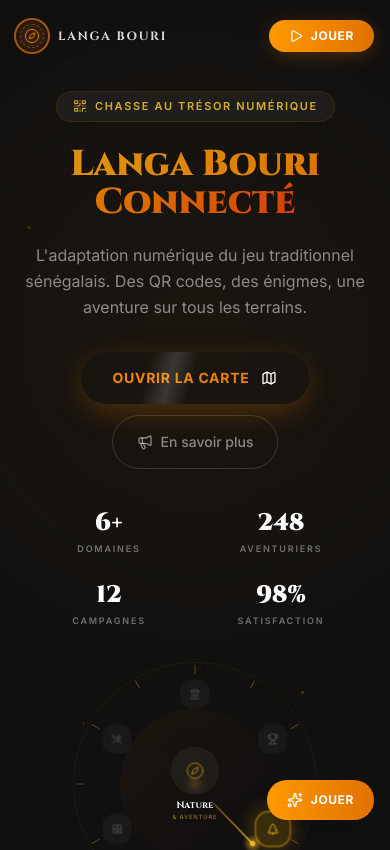
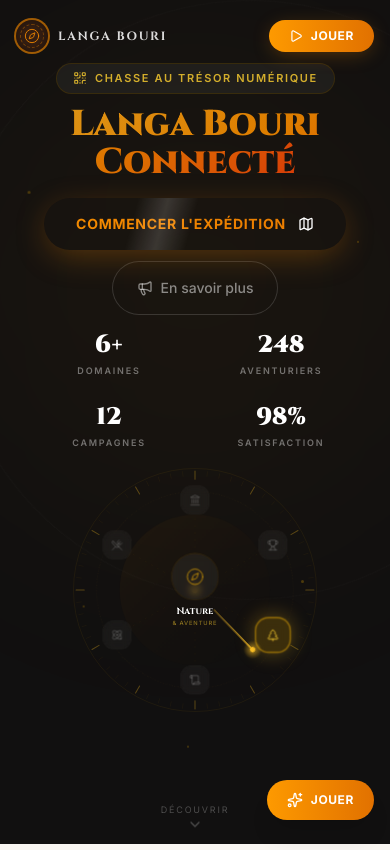
Before and after one commit to 99mass/langa-bouri-connecte-platform, a Next.js app: page / in a window 390 px wide. Shown: the top 850 px of the page. Built offline with nearby package versions, Linux system fonts and the light colour scheme.

Commit message:
refactor: Adjust layout and spacing for LandingPage component and update gradient visibility

```diff
--- a/app/page.tsx
+++ b/app/page.tsx
@@ -555,8 +555,8 @@ function HeroBg() {
         <div key={i} className="absolute rounded-full bg-amber-400/25 animate-drift"
           style={{ left: p.x, top: p.y, width: p.s, height: p.s, animationDelay: p.d }} />
       ))}
-      {/* Transition gradient - subtle on mobile to prevent watch darkening */}
-      <div className="absolute bottom-0 left-0 right-0 h-12 sm:h-32 bg-gradient-to-t from-background to-transparent z-0" />
+      {/* Transition gradient - hidden on mobile to preserve dark contrast for watch icons */}
+      <div className="hidden sm:block absolute bottom-0 left-0 right-0 h-32 bg-gradient-to-t from-background to-transparent z-0" />
     </div>
   )
 }
@@ -616,7 +616,7 @@ export default function LandingPage() {
         </header>
 
         {/* Hero content — grid: text left, wheel right */}
-        <div className="relative z-10 mx-auto flex max-w-7xl flex-1 flex-col items-center gap-8 px-4 pb-10 pt-10 lg:grid lg:grid-cols-2 lg:items-center lg:gap-12 lg:px-6 lg:pb-20 lg:pt-0">
+        <div className="relative z-10 mx-auto flex max-w-7xl flex-1 flex-col items-center gap-4 px-4 pb-4 pt-3 sm:pb-10 sm:pt-10 lg:grid lg:grid-cols-2 lg:items-center lg:gap-12 lg:px-6 lg:pb-20 lg:pt-0">
 
           {/* Left column */}
           <div className="text-center lg:text-left flex flex-col items-center lg:items-start w-full max-w-2xl">
@@ -624,18 +624,18 @@ export default function LandingPage() {
               <QrCode className="h-3.5 w-3.5" /> Chasse au trésor numérique
             </span>
 
-            <h1 className="mt-6 text-balance font-heading text-4xl font-black leading-[1.08] sm:text-5xl lg:text-[3.5rem] xl:text-6xl">
+            <h1 className="mt-3 sm:mt-6 text-balance font-heading text-4xl font-black leading-[1.08] sm:text-5xl lg:text-[3.5rem] xl:text-6xl">
               <span className="gradient-text-gold">{GAME.title}</span>
             </h1>
 
-            <p className="mx-auto mt-5 max-w-lg text-pretty font-sans text-base leading-relaxed text-white/50 lg:mx-0 lg:text-lg">
+            <p className="hidden sm:block mx-auto mt-4 max-w-lg text-pretty font-sans text-base leading-relaxed text-white/50 lg:mx-0 lg:text-lg">
               L'adaptation numérique du jeu traditionnel sénégalais. Des QR codes, des énigmes, une aventure sur tous les terrains.
             </p>
 
-            <div className="mt-8 flex flex-col items-center gap-3 sm:flex-row justify-center lg:justify-start w-full">
+            <div className="mt-4 sm:mt-6 flex flex-col items-center gap-3 sm:flex-row justify-center lg:justify-start w-full">
               <Link id="hero-cta" href="/play"
                 className="shimmer group inline-flex items-center gap-3 rounded-full bg-gradient-to-r from-amber-500 to-amber-600 px-8 py-4 font-sans text-sm font-bold uppercase tracking-wider text-white shadow-[0_8px_32px_-4px_rgba(217,119,6,0.35)] transition-all hover:shadow-[0_12px_40px_rgba(217,119,6,0.45)] hover:scale-[1.02] active:scale-95">
-                Ouvrir la carte <MapIcon className="h-4 w-4 transition-transform group-hover:translate-x-0.5" />
+                Commencer l'expédition <MapIcon className="h-4 w-4 transition-transform group-hover:translate-x-0.5" />
               </Link>
               <button type="button" onClick={() => setShowContact(true)}
                 className="inline-flex items-center gap-2 rounded-full px-6 py-4 font-sans text-sm font-medium text-white/50 ring-1 ring-white/15 transition-all hover:text-white/80 hover:ring-white/30 hover:bg-white/[0.04]">
@@ -644,7 +644,7 @@ export default function LandingPage() {
             </div>
 
             {/* Stats - Grid 2x2 on mobile, Flex row on desktop */}
-            <div className="mt-10 grid grid-cols-2 gap-x-6 gap-y-6 sm:flex sm:flex-wrap sm:items-center sm:justify-center sm:gap-x-10 sm:gap-y-3 lg:justify-start w-full max-w-[320px] sm:max-w-none mx-auto lg:mx-0">
+            <div className="mt-4 sm:mt-6 grid grid-cols-2 gap-x-6 gap-y-6 sm:flex sm:flex-wrap sm:items-center sm:justify-center sm:gap-x-10 sm:gap-y-3 lg:justify-start w-full max-w-[320px] sm:max-w-none mx-auto lg:mx-0">
               {stats.map((s, i) => (
                 <div key={s.label} className="flex flex-col items-center text-center sm:flex-row sm:items-center sm:gap-3 lg:justify-start">
                   {i > 0 && <span className="hidden text-white/[0.08] sm:block">|</span>}
@@ -662,7 +662,7 @@ export default function LandingPage() {
         </div>
 
         {/* Scroll cue */}
-        <div className="relative z-10 mx-auto mb-6 flex flex-col items-center gap-1 text-white/25">
+        <div className="relative z-10 mx-auto mb-2 sm:mb-6 flex flex-col items-center gap-1 text-white/25">
           <span className="font-sans text-[9px] uppercase tracking-[0.2em]">Découvrir</span>
           <ChevronDown className="h-4 w-4 animate-bounce" />
         </div>
```
